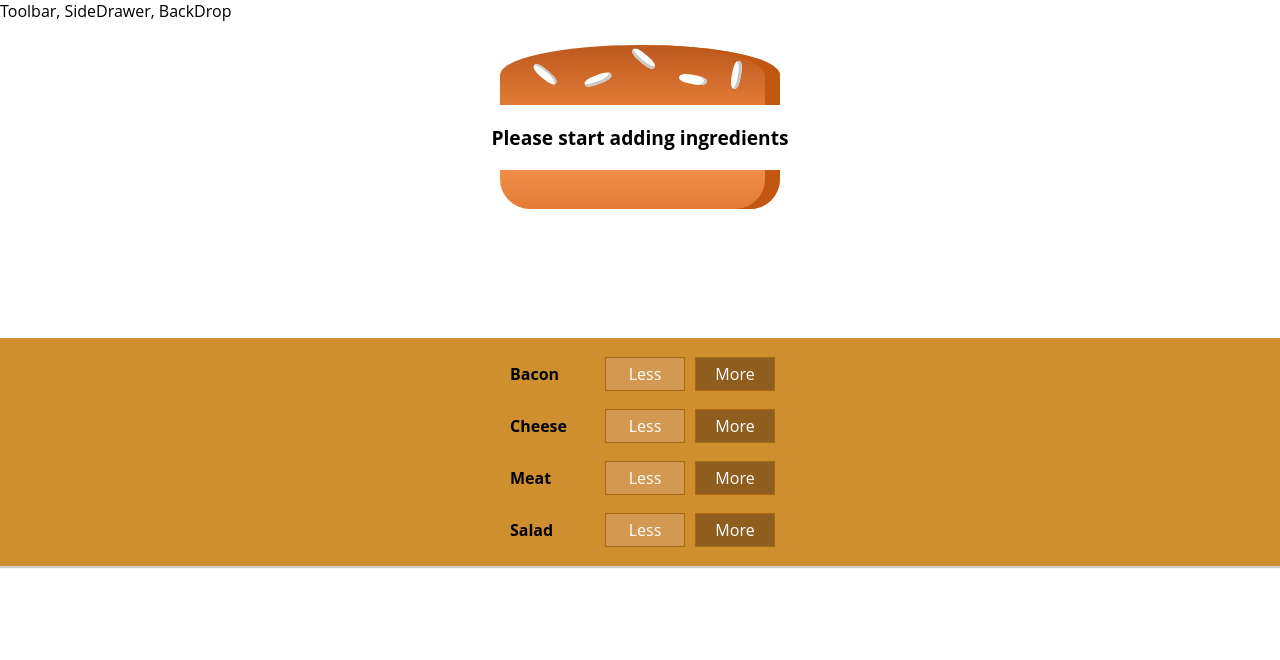
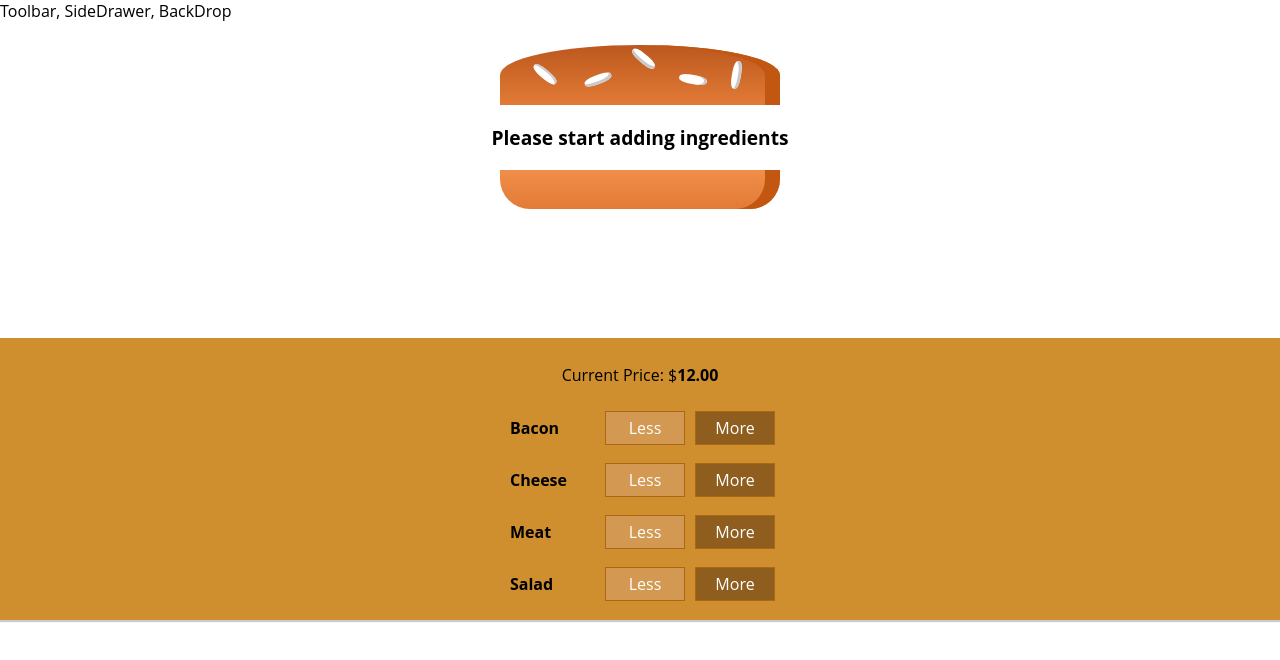
Before and after one commit to jkaddu/Burger-Builder, a React app: page / in a window 1280 px wide. Shown: the top 660 px of the page. Built offline with nearby package versions, Linux system fonts and the light colour scheme.

Commit message:
added price

```diff
--- a/src/components/BuildControls/BuildControls.js
+++ b/src/components/BuildControls/BuildControls.js
@@ -11,6 +11,9 @@
 
 const buildControls = (props) => (
   <div className={classes.BuildControls}>
+    <p>
+      Current Price: $<strong>{props.price.toFixed(2)}</strong>
+    </p>
     {controls.map((ctrl) => (
       <BuildControl
         key={ctrl.label}
--- a/src/containers/BurgerBuilder/BurgerBuilder.js
+++ b/src/containers/BurgerBuilder/BurgerBuilder.js
@@ -61,6 +61,7 @@
           deleteIngredient={this.deleteIngredientHandler}
           ingredientAdded={this.addIngredientHandler}
           disabled={this.disabledInfo}
+          price={this.state.totalPrice}
         />
       </Aux>
     );
```
